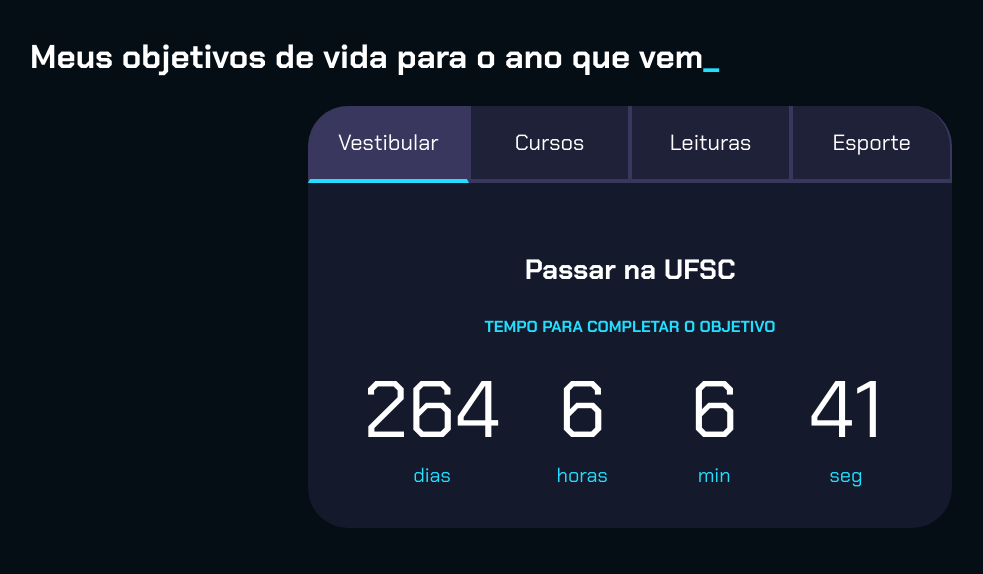
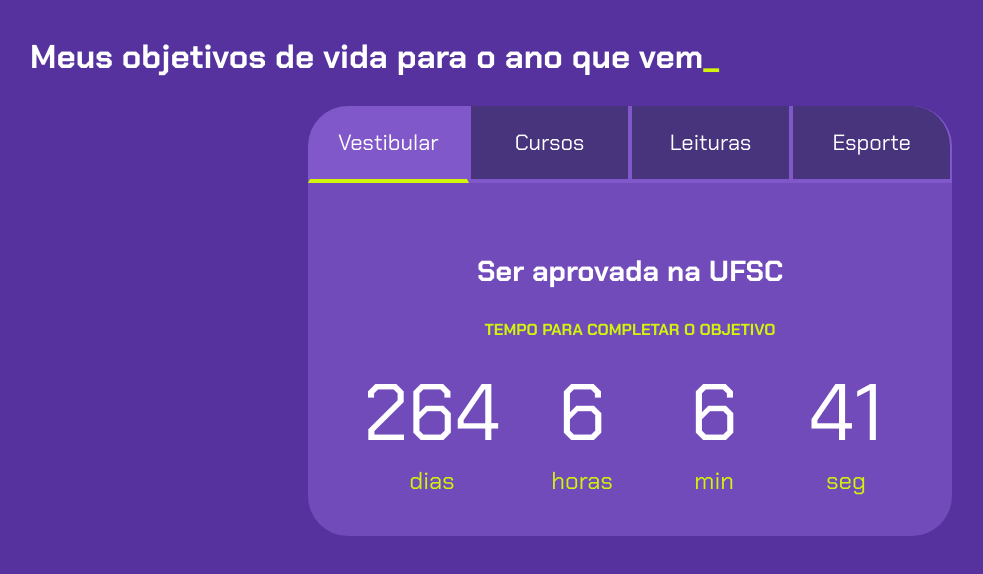
Before and after one commit to anaaxys/projeto-de-vida-novo, a plain HTML site: page index.html in a window 1280 px wide. Shown: the whole page, without its empty margins (10-993 px from the left). Drawn offline with Linux system fonts and the light colour scheme.

Commit message:
Add files via upload

```diff
--- a/index.html
+++ b/index.html
@@ -20,7 +20,7 @@
         </div>
         <div class="abas-textos">
             <div class="aba-conteudo ativo">
-                <h3 class="aba-conteudo-titulo-principal">Passar na UFSC</h3>
+                <h3 class="aba-conteudo-titulo-principal">Ser aprovada na UFSC</h3>
                 <h4 class="aba-conteudo-titulo-secundario">Tempo para completar o objetivo</h4>
                 <div class="contador">
                     <div class="contador-digito">
@@ -87,7 +87,7 @@
                 </div>
             </div>
             <div class="aba-conteudo">
-                <h3 class="aba-conteudo-titulo-principal">Começar a correr e continuar jogando voleibol</h3>
+                <h3 class="aba-conteudo-titulo-principal">Começar a praticar corrida e continuar jogando voleibol</h3>
                 <h4 class="aba-conteudo-titulo-secundario">Tempo para completar o objetivo</h4>
                 <div class="contador">
                         <div class="contador-digito">
--- a/style.css
+++ b/style.css
@@ -1,12 +1,12 @@
 @import url('https://fonts.googleapis.com/css2?family=Chakra+Petch:wght@400;700&display=swap');
 
 :root {
-    --cor-de-fundo: hsl(208, 63%, 5%);
-    --verde: #23deff;
-    --branco: #FFFFFF;
-    --botao-ativo: #3A375E;
+    --cor-de-fundo: #55329e;
+    --amarelo: hsl(69, 91%, 50%);
+    --branco: hsl(0, 0%, 100%);
+    --botao-ativo:#8158ca;
     --botao-inativo: rgba(58, 55, 94, 0.5);
-    --texto-fundo: rgba(58, 55, 94, 0.3);
+    --texto-fundo: #724bbb;
 }
 
 body {
@@ -33,7 +33,7 @@ body {
 }
 
 .titulo-principal span {
-    color: var(--verde);
+    color: var(--amarelo);
 }
 
 
@@ -63,7 +63,7 @@ body {
 
 .botao.ativo{
     background-color: var(--botao-ativo);
-    border-bottom: 4px solid var(--verde);
+    border-bottom: 4px solid var(--amarelo);
 }
 
 .abas-textos{
@@ -80,12 +80,12 @@ body {
 }
 
 .aba-conteudo-titulo-principal{
-    font-size: 28px;
+    font-size: 29px;
     text-align: center;
 }
 .aba-conteudo-titulo-secundario{
     text-align: center;
-    color: var(--verde);
+    color: var(--amarelo);
     text-transform: uppercase;
     font-size: 16px;
 
@@ -109,8 +109,8 @@ body {
 }
 
 .contador-digito-texto {
-    color: var(--verde);
-    font-size: 20px;
+    color: var(--amarelo);
+    font-size: 24px;
     margin: 0;
 }
 
```
